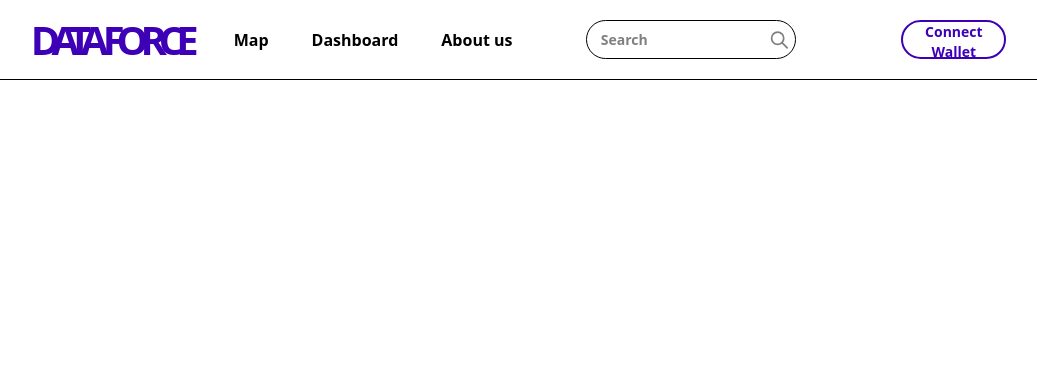
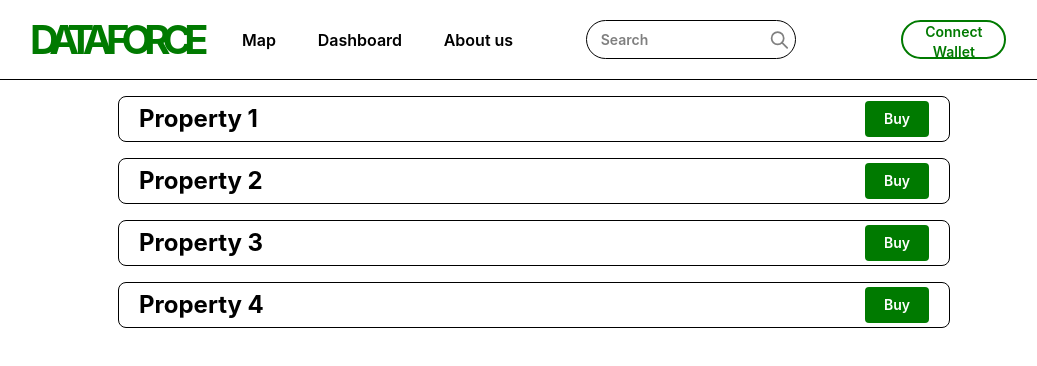
Before and after one commit to Dhsrthn/pragyan-25-hackathon, a React (Vite) app: page /dashboard in a window 1280 px wide. Shown: the top 366 px of the page, without its empty margins (106-1143 px from the left). Built offline with nearby package versions, Linux system fonts and the light colour scheme.

Commit message:
feat: add mantine ui

```diff
--- a/package.json
+++ b/package.json
@@ -10,6 +10,9 @@
     "preview": "vite preview"
   },
   "dependencies": {
+    "@emotion/react": "^11.14.0",
+    "@mantine/core": "^7.16.1",
+    "@mantine/hooks": "^7.16.1",
     "@tailwindcss/vite": "^4.0.0",
     "axios": "^1.7.9",
     "react": "^18.3.1",
@@ -27,6 +30,9 @@
     "eslint-plugin-react-hooks": "^5.0.0",
     "eslint-plugin-react-refresh": "^0.4.16",
     "globals": "^15.14.0",
+    "postcss": "^8.5.1",
+    "postcss-preset-mantine": "^1.17.0",
+    "postcss-simple-vars": "^7.0.1",
     "typescript": "~5.6.2",
     "typescript-eslint": "^8.18.2",
     "vite": "^6.0.5"
--- a/src/App.tsx
+++ b/src/App.tsx
@@ -2,6 +2,8 @@ import { BrowserRouter as Router, Routes, Route } from "react-router-dom"
 import Home from "./pages/home"
 import Dashboard from "./pages/dashboard"
 import Map from "./pages/map"
+import { MantineProvider } from "@mantine/core"
+import '@mantine/core/styles.css';
 import Header from "./components/header/header"
 
 function App() {
@@ -9,13 +11,15 @@ function App() {
   return (
     <>
       <Header />
-      <Router>
+        <MantineProvider>
+        <Router>
         <Routes>
           <Route path="/" element={<Home />} />
           <Route path="/dashboard" element={<Dashboard />} />
           <Route path="/map" element={<Map />} />
         </Routes>
       </Router>
+    </MantineProvider >
     </>
   )
 }
--- a/src/components/header/header.tsx
+++ b/src/components/header/header.tsx
@@ -28,7 +28,7 @@ function Header() {
                 <div className="w-[50%] h-full  flex justify-end">
                     <div className="h-full w-[82%] flex justify-around items-center font-semibold text-base">
                         <a href="/">
-                            <span className="font-bold text-[2.5rem] font-integralcfBold tracking-[-0.2em] text-[#3D00B7]">
+                            <span className="font-bold text-[2.5rem] font-integralcfBold tracking-[-0.2em] text-[#007a00]">
                                 DATA FORCE
                             </span>
                         </a>
@@ -38,7 +38,9 @@ function Header() {
                         <a href="/dashboard">
                             <span className=" font-dmsans">Dashboard</span>
                         </a>
-                        <span className=" font-dmsans">About us</span>
+                        <a href="https://github.com/Dhsrthn/pragyan-25-hackathon" target="_blank">
+                            <span className=" font-dmsans">About us</span>
+                        </a>
                     </div>
                 </div>
                 {/* Right */}
@@ -56,7 +58,7 @@ function Header() {
                         </div>
 
                         <div className="w-[20%] h-[50%] rounded-3xl">
-                            <button className="h-full w-full rounded-3xl border-2 border-[#3D00B7] text-[#3D00B7] hover:bg-[#3D00B7] hover:text-white">
+                            <button className="h-full w-full rounded-3xl border-2 border-[#007a00] text-[#007a00] hover:bg-[#007a00] hover:text-white">
                                 Connect Wallet
                             </button>
                         </div>
--- a/src/pages/dashboard.tsx
+++ b/src/pages/dashboard.tsx
@@ -1,5 +1,41 @@
+import { useDisclosure } from '@mantine/hooks';
+import { Modal, Button } from '@mantine/core';
+
+const array = [1, 2, 3, 4]
+
 function Dashboard() {
-    return (<></>)
+    const [opened, { open, close }] = useDisclosure(false);
+    return (<>
+        <Modal opened={opened} onClose={close}>
+            Hello, this is centered modal
+        </Modal>
+        <div className='h-screen w-screen overflow-hidden'>
+            <div className="h-[10%]"></div>
+            <div className='h-[90%] w-full px-56 overflow-auto pt-4'>
+
+                {/* <div>
+                    <Button onClick={open} color='violet'>Open centered Modal</Button>
+                </div> */}
+
+                {/* List of properties */}
+                <div className="w-full h-[80%] flex flex-col justify-start gap-4 items-center">
+                    {array.map((item) => {
+                        return (
+                            <div className="w-full border flex justify-between rounded-lg items-center px-5 py-1">
+                                {/* Property Name */}
+                                <span className="font-bold text-2xl">Property {item}</span>
+                                {/* Buttons */}
+                                <div>
+
+                                    <Button color="#007a00" onClick={open}>Buy</Button>
+                                </div>
+                            </div>
+                        )
+                    })}
+                </div>
+            </div>
+        </div>
+    </>)
 }
 
 export default Dashboard;
--- a/src/pages/home.tsx
+++ b/src/pages/home.tsx
@@ -2,14 +2,13 @@
 function Home() {
     return (<>
         <div className="h-screen w-screen  overflow-hidden">
-
             <div className="w-full flex h-full border-b">
                 <div className="h-full w-3/5 flex items-center justify-end">
                     <div className="h-[70%] flex flex-col w-[80%] text-left items-start justify-evenly  ">
                         <span className="text-4xl  font-integralHeavy font-bold text-left tracking-tighter">
                             OWN, CONTROL AND MONETIZE
                             <br />
-                            YOUR DATA
+                            YOUR LAND
                         </span>
                         <span className="text-xl font-dmsans text-left text-[#565656] tracking-wide">
                             One stop digital marketplace for data.
@@ -19,7 +18,7 @@ function Home() {
                             train models securely.
                         </span>
                         <button
-                            className="h-[10%] w-1/4 rounded-[2rem] hover:border-2 bg-[#3D00B7] text-white hover:text-[#3D00B7] hover:bg-white hover:border-[#3D00B7] font-semibold text-xl hover:cursor-pointer"
+                            className="h-[10%] w-1/4 rounded-[2rem] hover:border-2 bg-[#007a00] text-white hover:text-[#007a00] hover:bg-white hover:border-[#007a00] font-semibold text-xl hover:cursor-pointer"
                             onClick={() => {
                                 window.location.href = "/dashboard"
                             }}
--- a/src/pages/map.tsx
+++ b/src/pages/map.tsx
@@ -1,5 +1,21 @@
+import { useDisclosure } from '@mantine/hooks';
+import { Modal, Button, Group } from '@mantine/core';
+
 function Map() {
-    return (<></>)
+    const [opened, { open, close }] = useDisclosure(false);
+    return (<>
+        <Modal opened={opened} onClose={close}>
+            Hello, this is centered modal
+        </Modal>
+        <div className='border h-screen w-screen overflow-hidden'>
+            <div className="h-[10%]"></div>
+            <div className="h-[90%] w-full">
+                <Group>
+                    <Button onClick={open} color='#007a00' >Open centered Modal</Button>
+                </Group>
+            </div>
+        </div>
+    </>)
 }
 
 export default Map;
```
Also changed, not shown: 1 other file (tests, documents, lock files or other folders).
